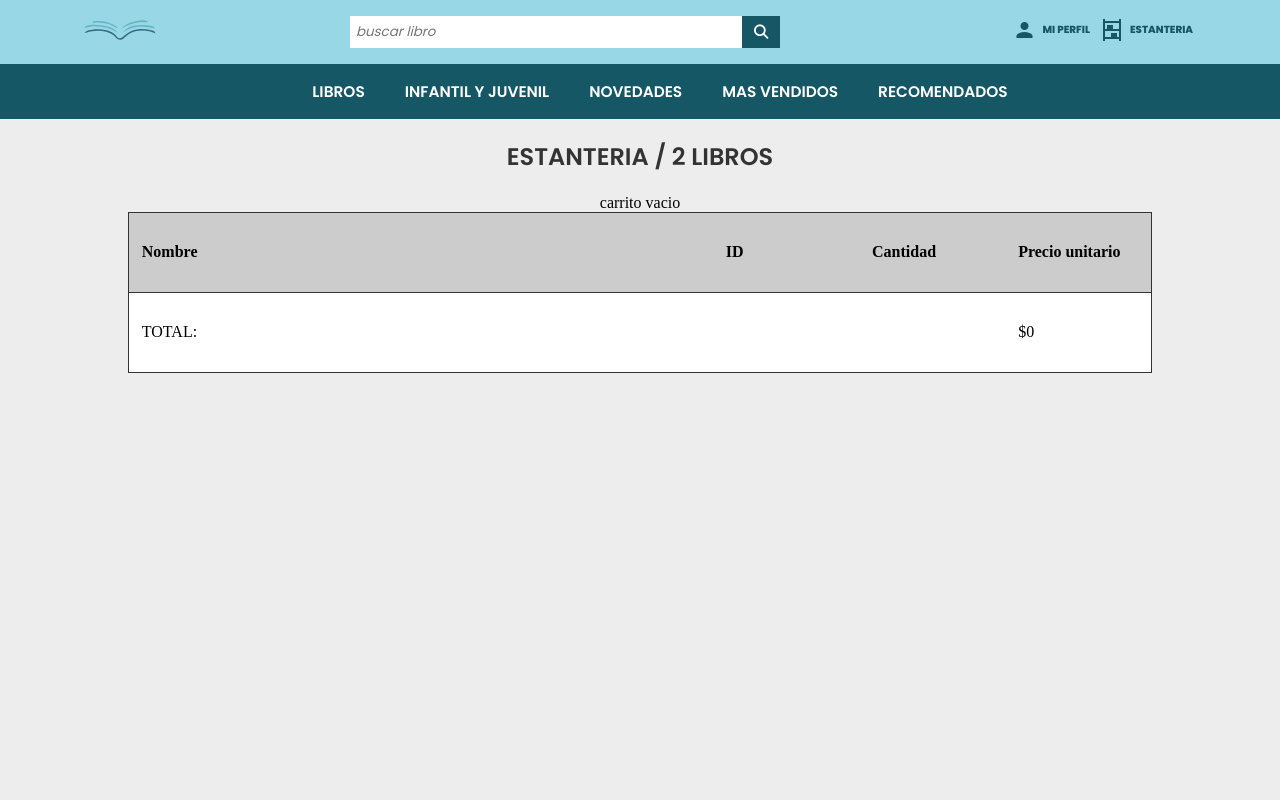
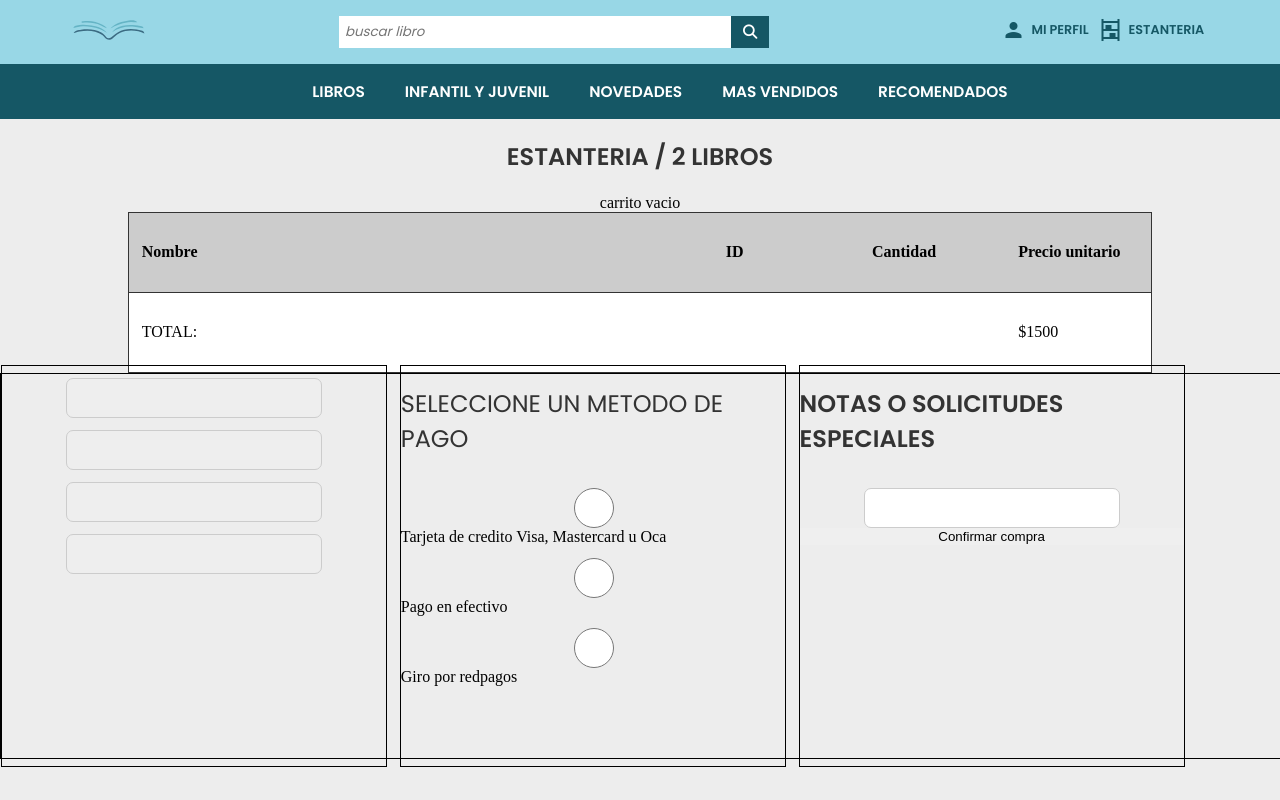
Before and after one commit to facundocb/LIBRERIA, a PHP site: page /estanteria/estanteria.php in a window 1280 px wide. Run offline with PHP 8.4, Linux system fonts and the light colour scheme; data that the repository does not hold is empty; some libraries are stand-ins or nearby versions.

Commit message:
28-10-15:14

```diff
--- a/administrador/book_functions/add_book.php
+++ b/administrador/book_functions/add_book.php
@@ -13,7 +13,7 @@ $GENERO_LIBRO = $_POST['genero_libro'];
 $FECHA_PUBLICACION = $_POST['fecha_publicacion_libro'];
 $EDITORIAL_LIBRO = $_POST['editorial_libro'];
 $tipos_de_archivo_soportados = ['jpg', 'jpeg', 'png'];
-$carpeta_destino = "C:/xampp/htdocs/programas/LIBRERIA-main/RECURSOS/libros/";
+$carpeta_destino = "../../RECURSOS/libros/";
 $nombre_imagen = basename($_FILES['file']['name']);
 $ruta_destino = $carpeta_destino . $nombre_imagen;
 $tipo_imagen = pathinfo($ruta_destino,PATHINFO_EXTENSION);
@@ -78,7 +78,7 @@ if(isset($errors)){
 }
 
 else{
-    $sql = $conn->prepare('INSERT INTO libro(NOM_LIBRO, PRECIO_LIBRO, DESCRIPCION_LIBRO, STOCK_LIBRO, USERNAME, ESTADO, DIRECCION_IMG, AUTOR_LIBRO, GENERO_LIBRO, EDITORIAL_LIBRO, FECHA_SUBIDA_LIBRO, FECHA_PUBLICACION) VALUES
+    $sql = $conn->prepare('INSERT INTO libro(NOM_LIBRO, PRECIO_LIBRO, DESCRIPCION_LIBRO, STOCK_LIBRO, USERNAME, ESTADO, DIRECCION_IMG, AUTOR_LIBRO, GENERO_LIBRO, EDITORIAL_LIBRO, FECHA_SUBIDA_LIBRO, FECHA_PUBLICACION_LIBRO) VALUES
     (?,?,?,?,?,?,?,?,?,?,?,?)');
 
     $insersion_libro = $sql->execute([$NOM_LIBRO, $PRECIO_LIBRO, $DESCRIPCION_LIBRO, $STOCK_LIBRO, $user, '1', $ruta_destino, $AUTOR_LIBRO, $GENERO_LIBRO, $EDITORIAL_LIBRO,$fecha_subida, $FECHA_PUBLICACION ]);
--- a/administrador/book_functions/buscar_book.php
+++ b/administrador/book_functions/buscar_book.php
@@ -1,7 +1,7 @@
 <?php
 include("../../functions/conexion.php");
 
-$ID = $_POST['ID'];
+    $ID = $_POST['ID'];
     $query_datos = $conn->query("SELECT NOM_LIBRO, DESCRIPCION_LIBRO, PRECIO_LIBRO, STOCK_LIBRO, AUTOR_LIBRO, GENERO_LIBRO, EDITORIAL_LIBRO, FECHA_PUBLICACION_LIBRO FROM LIBRO WHERE ID_LIBRO = '{$ID}';")->fetch();
 
     if($query_datos){
--- a/administrador/book_functions/cargar_tabla_libros.php
+++ b/administrador/book_functions/cargar_tabla_libros.php
@@ -17,7 +17,7 @@
     echo '<thead>';
         echo '<th>ID</th>';
         echo '<th>NOMBRE</th>';
-        echo '<th>StOCK</th>';
+        echo '<th>STOCK</th>';
         echo '<th>ESTADO</th>';
         echo '<th>AUTOR</th>';
     echo '</thead>';
--- a/administrador/panel_admin_libro.php
+++ b/administrador/panel_admin_libro.php
@@ -31,7 +31,7 @@ $title = "panel admin";
     <div id="header">
         <div id="logo">
 
-            <img src="../RECURSOS/logo.png" alt="">
+            <img src="../RECURSOS/logo.svg" alt="">
             <p>Mi mundo</p>
         </div>
 
@@ -62,8 +62,8 @@ $title = "panel admin";
                 <input type="text" name="descripcion_libro" class="input_texto_descripcion" placeholder="Descripcion" >
                 <input type="text" name="precio_libro"  class="input_texto" placeholder="Precio" >
                 <input type="text" name="stock_libro" class="input_texto" placeholder="stock actual" >
+                <input type="file" id="imagen_libro"  accept="img/*" class="input_imagen">
                 <label for="imagen_libro"> Selecciona una imagen</label>
-                <input type="file" name="imagen_libro"  accept="img/*" class="input_imagen">
                 <input type="text" name="autor_libro"  class="input_texto" placeholder="autor">
                 <input type="text" name="genero_libro" class="input_texto" placeholder="genero">
                 <input type="date" name="fecha_publicacion" class="input_texto">
--- a/administrador/script_libro.js
+++ b/administrador/script_libro.js
@@ -5,6 +5,7 @@ const insertar_libro = () => {
     let img_imput = document.querySelector('#imagen_libro');
     const add_data = new FormData;
 
+    add_data.append('file', img_imput.files[0]);
     add_data.set("nom_libro", add_libros[0].value);
     add_data.set("descripcion_libro", add_libros[1].value);
     add_data.set("precio_libro", add_libros[2].value);
@@ -13,7 +14,6 @@ const insertar_libro = () => {
     add_data.set("genero_libro", add_libros[6].value);
     add_data.set("fecha_publicacion_libro", add_libros[7].value);
     add_data.set("editorial_libro", add_libros[8].value);
-    add_data.append('file', img_imput.files[0]);
 
 
 add_data.forEach(element => {
--- a/estanteria/estanteria.php
+++ b/estanteria/estanteria.php
@@ -2,9 +2,13 @@
 <?php
 session_start();
 
+
 include("../layout/header.php");
 include("../functions/conexion.php");
 ?>
+
+    <script src="script_estanteria.js"></script>
+
 
     <div id="panel_estante">
           <h2>Estanteria / 2 libros</h2>
@@ -59,7 +63,40 @@ include("../functions/conexion.php");
     </div>
 
 
+<div id="seccion_compra">
+    <div class="seccion">
+        <input type="text" disabled class="input_texto" id="cedula">
+        <input type="text" disabled class="input_texto" id="nombre">
+        <input type="text" disabled class="input_texto" id="apellido">
+        <input type="text" disabled class="input_texto" id="localidad">
+    </div>
 
+    <div class="seccion">
+        <h2 class="subtitulo">seleccione un metodo de pago</h2>
+
+
+            <input type="radio" id="tarjeta"> <label for="tarjeta">Tarjeta de credito Visa, Mastercard u Oca</label>
+            <input type="radio" id="efectivo"> <label for="efectivo">Pago en efectivo</label>
+            <input type="radio" id="giro"> <label for="giro">Giro por redpagos</label>
+
+
+
+    </div>
+    <div class="seccion">
+        <h2>Notas o solicitudes especiales</h2>
+        <input type="text" class="input_texto_largo">
+        <button id='comprar'>Confirmar compra</button>
+    </div>
+
+
+</div>
+
+
+
+
+<?php if(isset($_SESSION['username'])){
+
+ ?>
     <script>
         function calcular_total(){
             let total_div = document.getElementById("total");
@@ -79,4 +116,14 @@ include("../functions/conexion.php");
     }
     calcular_total()
 
-    </script>
+    let user = '<?php echo $_SESSION['username'];?>';
+    localStorage.setItem("user", user);
+
+
+</script>
+
+
+
+<?php
+    }
+?>
--- /dev/null
+++ b/functions/cargar_info_user.php
@@ -0,0 +1,25 @@
+<?php
+include('conexion.php');
+
+
+$user = $_POST['user'];
+
+$query_user = $conn->query("SELECT persona.CI, persona.NOMBRE, persona.APELLIDO, persona.LOCALIDAD from persona inner join usuario ON persona.CI = usuario.ci AND usuario.USERNAME = '{$user}';")->fetch();
+
+if($query_user){
+    $datos_user = [
+        'ci' => $query_user['CI'],
+        'nom' => $query_user['NOMBRE'],
+        'ape' => $query_user['APELLIDO'],
+        'loc' => $query_user['LOCALIDAD']
+    ];
+
+    echo json_encode($datos_user);
+}else{
+    echo 'aa';
+}
+
+
+
+
+?>
--- a/layout/estilos.css
+++ b/layout/estilos.css
@@ -174,8 +174,8 @@ nav li{
 header button{
     font-family: 'Poppins', sans-serif;
     text-transform: uppercase;
-    font-size: 0.8em;
-    font-weight: 800;
+    font-size: 1em;
+    font-weight: 600;
     color:var(--color-uno);
     border: none;
     background-color: var(--color-dos);
@@ -991,3 +991,47 @@ margin-top: 8vh;
 #sub{
     background-color: var(--color-cuatro);
 }
+
+
+.input_texto_largo{
+    width: 30vw;
+    margin-top: 1.5vh;
+    border: #cccccc 1px solid;
+    box-sizing: border-box;
+    height: 15vh;
+    border-radius: 7px;
+    font-family: 'Poppins', sans-serif;
+    align-self: center;
+    outline: none;
+ }
+
+#seccion_compra{
+    border: solid 1px black;
+    width: 100vw;
+    height: 30vw;
+    display: flex;
+    gap: 1vw;
+    flex-direction: row;
+    align-items: center;
+}
+
+.seccion{
+    width: 30vw;
+    display: flex;
+    flex-direction: column;
+    justify-content: flex-start;
+    border: solid 1px black;
+    height: 50vh;
+}
+
+.seccion input{
+    width: 20vw;
+    margin-top: 1.5vh;
+    border: #cccccc 1px solid;
+    box-sizing: border-box;
+    height: 5vh;
+    border-radius: 7px;
+    font-family: 'Poppins', sans-serif;
+    align-self: center;
+    outline: none;
+ }
```
Also changed, not shown: administrador/estilos_admin.css (+7 -1 lines), estanteria/libros_page.php (+28 -2 lines), estanteria/script_estanteria.js (+23 -16 lines), RECURSOS/libros/atrevete.jpg (added).
